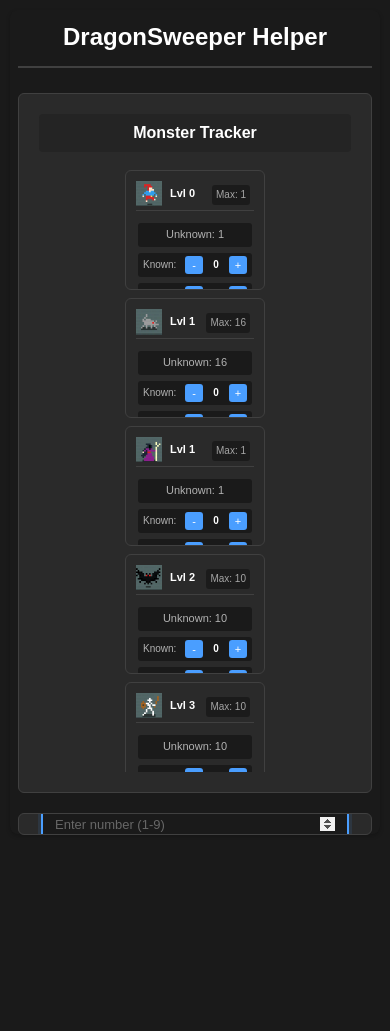
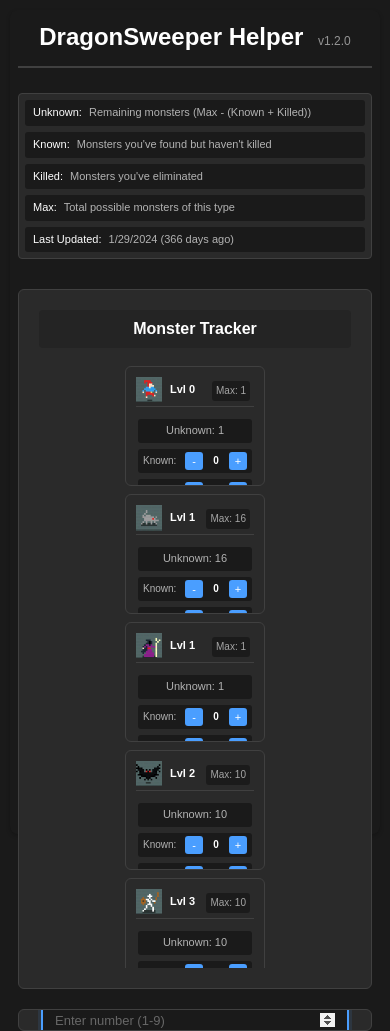
Before and after one commit to MubarakHAlketbi/dragonsweeper_helper, a plain HTML site: page index.html in a window 390 px wide. Before the commit the page ends 844 px from the top, so only its background shows below. Drawn offline with Linux system fonts and the light colour scheme.

Commit message:
Added informative elements and version tracking:
Version System:

Added version number (v1.2.0)
Added last updated date
Included changelog with version history
Console logging for developers
Helper Information:

Added explanatory text for Unknown count
Added descriptions for Known/Killed counts
Added Max count explanation
Added last updated info with relative time

```diff
--- a/index.html
+++ b/index.html
@@ -8,7 +8,21 @@
 </head>
 <body>
     <div class="container">
-        <h1>DragonSweeper Helper</h1>
+        <h1>DragonSweeper Helper <span class="version">v1.2.0</span></h1>
+        <div class="helper-info">
+            <div class="info-item">
+                <span class="info-label">Unknown:</span> Remaining monsters (Max - (Known + Killed))
+            </div>
+            <div class="info-item">
+                <span class="info-label">Known:</span> Monsters you've found but haven't killed
+            </div>
+            <div class="info-item">
+                <span class="info-label">Killed:</span> Monsters you've eliminated
+            </div>
+            <div class="info-item">
+                <span class="info-label">Max:</span> Total possible monsters of this type
+            </div>
+        </div>
 
         <div class="main-layout">
             <!-- Monster Tracker Section -->
--- a/script.js
+++ b/script.js
@@ -1,3 +1,52 @@
+// Version and update info
+const APP_VERSION = 'v1.2.0';
+const LAST_UPDATED = '2024-01-29';
+const CHANGELOG = {
+    'v1.2.0': [
+        'Improved monster card layout',
+        'Changed known count to start from 0',
+        'Added unknown count display',
+        'Added helper information',
+        'Fixed button states'
+    ],
+    'v1.1.0': [
+        'Added known locations support',
+        'Added remaining level calculation',
+        'Added total locations limit (max 9)'
+    ],
+    'v1.0.0': [
+        'Initial release',
+        'Basic monster tracking',
+        'Combination solver'
+    ]
+};
+
+// Add version and update info
+function addVersionInfo() {
+    const versionSpan = document.querySelector('.version');
+    if (versionSpan) {
+        versionSpan.textContent = APP_VERSION;
+    }
+
+    const helperInfo = document.querySelector('.helper-info');
+    if (helperInfo) {
+        const updateInfo = document.createElement('div');
+        updateInfo.className = 'info-item update-info';
+
+        const lastUpdated = new Date(LAST_UPDATED);
+        const timeAgo = Math.floor((new Date() - lastUpdated) / (1000 * 60 * 60 * 24));
+        const timeAgoText = timeAgo === 0 ? 'today' :
+                           timeAgo === 1 ? 'yesterday' :
+                           `${timeAgo} days ago`;
+
+        updateInfo.innerHTML = `
+            <span class="info-label">Last Updated:</span>
+            ${lastUpdated.toLocaleDateString()} (${timeAgoText})
+        `;
+        helperInfo.appendChild(updateInfo);
+    }
+}
+
 // Initial monster data
 const INITIAL_MONSTERS = {
     'L0': { level: 0, max: 1, known: 0, killed: 0 },
@@ -44,6 +93,7 @@ function validateNumberInput(input, min, max) {
     value = Math.max(min, Math.min(max, value));
     return value.toString();
 }
+
 // Handle input changes
 function handleInputChange(input, min, max) {
     const validValue = validateNumberInput(input, min, max);
@@ -105,7 +155,6 @@ function updateRemainingLevel() {
     remainingDiv.textContent = `Remaining Level for Unknown Locations: ${remaining}`;
     remainingDiv.style.color = remaining < 0 ? 'var(--danger-color)' : 'var(--accent-color)';
 }
-
 
 // Initialize monster tracker grid
 function initializeMonsterGrid() {
@@ -202,11 +251,11 @@ function generateCombinations(locations, targetLevel) {
 
     // Get available monsters (excluding killed ones)
     const availableMonsters = Object.entries(currentMonsters)
-        .filter(([name, data]) => data.count > 0 && data.killed < data.max) // Only include monsters that aren't all killed
+        .filter(([name, data]) => data.known < data.max - data.killed) // Only include monsters that have available slots
         .map(([name, data]) => ({
             name,
             level: data.level,
-            remaining: Math.min(data.count, data.max - data.killed) // Adjust remaining count based on killed monsters
+            remaining: data.max - (data.known + data.killed) // Available slots
         }));
 
     const solutions = [];
@@ -406,3 +455,9 @@ clearBtn.addEventListener('click', clearInputs);
 // Initialize the UI
 initializeMonsterGrid();
 clearInputs();
+addVersionInfo();
+
+// Add changelog to console for developers
+console.log('DragonSweeper Helper', APP_VERSION);
+console.log('Last Updated:', LAST_UPDATED);
+console.log('Changelog:', CHANGELOG);
--- a/styles.css
+++ b/styles.css
@@ -53,6 +53,56 @@ h1 {
     padding-bottom: 10px;
     border-bottom: 2px solid var(--border-color);
     font-size: 24px;
+    position: relative;
+}
+
+.version {
+    font-size: 12px;
+    color: var(--text-secondary);
+    font-weight: normal;
+    opacity: 0.8;
+    margin-left: 8px;
+}
+
+.helper-info {
+    display: flex;
+    flex-wrap: wrap;
+    gap: 10px;
+    justify-content: center;
+    padding: 8px;
+    margin-bottom: 15px;
+    background-color: var(--bg-card);
+    border-radius: 4px;
+    border: 1px solid var(--border-color);
+}
+
+.info-item {
+    font-size: 12px;
+    color: var(--text-secondary);
+    padding: 4px 8px;
+    background-color: var(--bg-dark);
+    border-radius: 3px;
+}
+
+.info-label {
+    font-weight: 500;
+    color: var(--text-primary);
+    margin-right: 4px;
+}
+
+@media (max-width: 768px) {
+    .helper-info {
+        flex-direction: column;
+        align-items: flex-start;
+        gap: 6px;
+        padding: 6px;
+        margin-bottom: 10px;
+    }
+
+    .info-item {
+        font-size: 11px;
+        width: 100%;
+    }
 }
 
 h2 {
```
